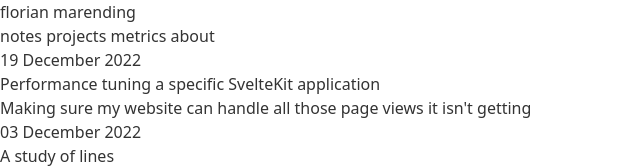
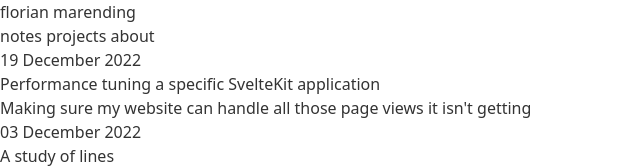
Before and after one commit to beingflo/marending.dev, a SvelteKit app: page / in a window 1280 px wide. Shown: the top 168 px of the page, without its empty margins (0-640 px from the left). Built offline with nearby package versions, Linux system fonts and the light colour scheme.

Commit message:
Remove nav link to metrics until it's fixed

```diff
--- a/src/routes/+layout.svelte
+++ b/src/routes/+layout.svelte
@@ -24,10 +24,10 @@
 			class="text-sm md:text-md {$page.url.pathname === '/projects/' && 'underline'}"
 			href="/projects">
 			projects</a>
-		<a
+		<!-- <a
 			class="text-sm md:text-md {$page.url.pathname.startsWith('/metrics') && 'underline'}"
 			href="/metrics/views">
-			metrics</a>
+			metrics</a> -->
 		<a class="text-sm md:text-md {$page.url.pathname === '/about/' && 'underline'}" href="/about">
 			about</a>
 	</nav>
```
